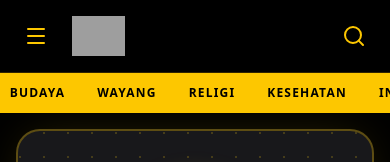
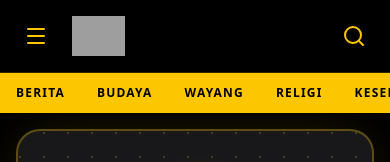
Before and after one commit to febryobym/panjalu951, a React (Vite) app: page / in a window 390 px wide. Shown: the top 162 px of the page. Built offline with nearby package versions, Linux system fonts and the light colour scheme; grey boxes are pictures that could not be loaded.

Commit message:
feat: Adjust navigation bar alignment for mobile
Improve navigation bar responsiveness by allowing content to justify start on smaller screens while maintaining center alignment on larger screens. This ensures better readability and usability across different devices.

```diff
--- a/src/App.tsx
+++ b/src/App.tsx
@@ -74,7 +74,7 @@ export default function App() {
 
       {/* Navigation Bar - High Contrast Yellow */}
       <nav className="bg-yellow-400 overflow-x-auto no-scrollbar whitespace-nowrap px-4 py-3">
-        <div className="flex gap-8 items-center justify-center">
+        <div className="flex gap-8 items-center justify-start md:justify-center min-w-max md:min-w-0">
           {navItems.map((item, index) => (
             <a
               key={index}
```
